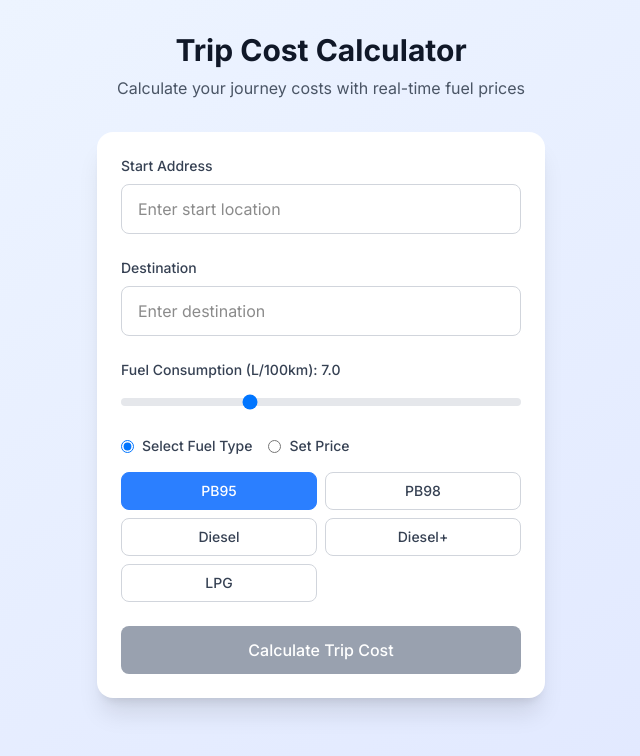
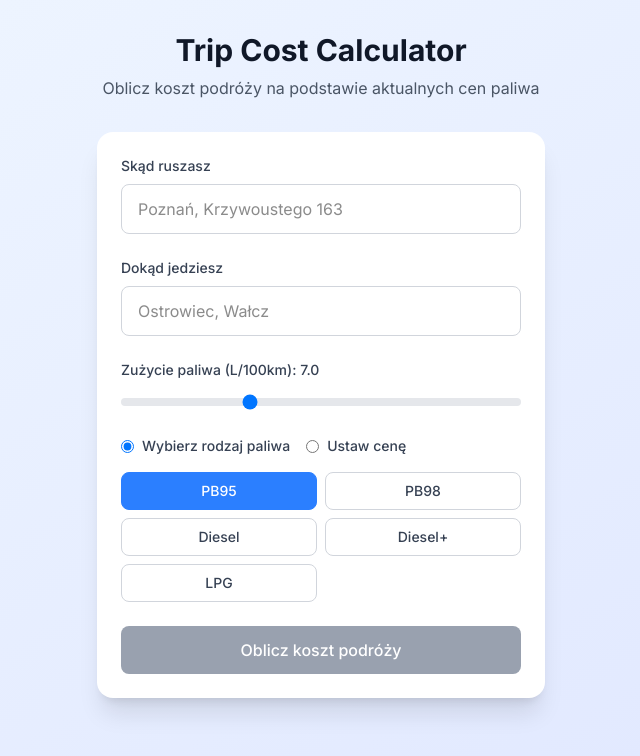
Before and after one commit to Martini310/Trip_Cost_Calc, a Next.js app in the folder frontend/: page / in a window 1280 px wide. Shown: the top 756 px of the page, without its empty margins (319-959 px from the left). Built offline with nearby package versions, Linux system fonts and the light colour scheme; no server answers.

Commit message:
refactor: Remove map volume from Docker configuration and update UI text to Polish in Trip Calculator and Result Modal components

```diff
--- a/frontend/src/app/page.tsx
+++ b/frontend/src/app/page.tsx
@@ -50,7 +50,7 @@ export default function Home() {
               Trip Cost Calculator
             </h1>
             <p className="text-gray-600">
-              Calculate your journey costs with real-time fuel prices
+              Oblicz koszt podróży na podstawie aktualnych cen paliwa
             </p>
           </div>
 
--- a/frontend/src/components/ResultModal.tsx
+++ b/frontend/src/components/ResultModal.tsx
@@ -30,7 +30,7 @@ export default function ResultModal({ result, onClose }: ResultModalProps) {
       <div className="bg-white rounded-2xl shadow-xl max-w-md w-full max-h-[90vh] overflow-y-auto">
         <div className="p-6">
           <div className="flex justify-between items-center mb-6">
-            <h2 className="text-2xl font-bold text-gray-900">Trip Results</h2>
+            <h2 className="text-2xl font-bold text-gray-900">Szczegóły podróży</h2>
             <button
               onClick={onClose}
               className="text-gray-400 hover:text-gray-600 transition-colors"
@@ -57,9 +57,9 @@ export default function ResultModal({ result, onClose }: ResultModalProps) {
             {/* Cost Information */}
             <div className="bg-green-50 rounded-lg p-4">
               <div className="text-center">
-                <p className="text-sm text-gray-600 mb-1">Total Cost</p>
+                <p className="text-sm text-gray-600 mb-1">Całkowity koszt</p>
                 <p className="text-3xl font-bold text-green-600">
-                  {result.trip_cost.toFixed(2)} PLN
+                  {result.trip_cost.toFixed(2)} zł
                 </p>
               </div>
             </div>
@@ -67,13 +67,13 @@ export default function ResultModal({ result, onClose }: ResultModalProps) {
             {/* Trip Details */}
             <div className="grid grid-cols-2 gap-4">
               <div className="bg-gray-50 rounded-lg p-4 text-center">
-                <p className="text-sm text-gray-600 mb-1">Distance</p>
+                <p className="text-sm text-gray-600 mb-1">Odległość</p>
                 <p className="text-xl font-semibold text-gray-900">
                   {(result.distance_value / 1000).toFixed(1)} km
                 </p>
               </div>
               <div className="bg-gray-50 rounded-lg p-4 text-center">
-                <div className="text-sm text-gray-600 mb-1">Duration</div>
+                <div className="text-sm text-gray-600 mb-1">Czas podróży</div>
                 <p className="text-xl font-semibold text-gray-900">
                   {formatDuration(result.duration_text)}
                 </p>
@@ -83,9 +83,9 @@ export default function ResultModal({ result, onClose }: ResultModalProps) {
             {/* Fuel Information */}
             <div className="bg-yellow-50 rounded-lg p-4">
               <div className="text-center">
-                <p className="text-sm text-gray-600 mb-1">Fuel Price</p>
+                <p className="text-sm text-gray-600 mb-1">Cena paliwa</p>
                 <p className="text-xl font-semibold text-yellow-700">
-                  {result.price} PLN/L
+                  {result.price} zł/l
                 </p>
                 <p className="text-sm text-gray-600 mt-1">
                   {typeof result.fuel_type === 'string' ? result.fuel_type : 'Custom Price'}
@@ -97,13 +97,13 @@ export default function ResultModal({ result, onClose }: ResultModalProps) {
             <div className="bg-indigo-50 rounded-lg p-4">
               <div className="grid grid-cols-2 gap-4">
                 <div className="text-center">
-                  <p className="text-sm text-gray-600 mb-1">Weather</p>
+                  <p className="text-sm text-gray-600 mb-1">Pogoda</p>
                   <p className="text-sm font-medium text-gray-900 capitalize">
                     {result.weather_description[0]}
                   </p>
                 </div>
                 <div className="text-center">
-                  <p className="text-sm text-gray-600 mb-1">Visibility</p>
+                  <p className="text-sm text-gray-600 mb-1">Widoczność</p>
                   <p className="text-sm font-medium text-gray-900">
                     {result.weather_description[1]}m
                   </p>
@@ -114,20 +114,20 @@ export default function ResultModal({ result, onClose }: ResultModalProps) {
             {/* Map Display */}
             <div className="bg-gray-100 rounded-lg p-4">
               <div className="text-center mb-3">
-                <p className="text-sm font-medium text-gray-700">Route Map</p>
+                <p className="text-sm font-medium text-gray-700">Trasa</p>
               </div>
               <div className="relative">
                 {!mapLoaded && !mapError && (
                   <div className="w-full h-32 bg-gray-200 rounded-lg flex items-center justify-center">
                     <div className="flex items-center space-x-2">
                       <div className="animate-spin rounded-full h-5 w-5 border-b-2 border-blue-600"></div>
-                      <p className="text-gray-500 text-sm">Loading map...</p>
+                      <p className="text-gray-500 text-sm">Ładowanie mapy...</p>
                     </div>
                   </div>
                 )}
                 {mapError && (
                   <div className="w-full h-32 bg-gray-200 rounded-lg flex items-center justify-center">
-                    <p className="text-gray-500 text-sm">Map unavailable</p>
+                    <p className="text-gray-500 text-sm">Mapa niedostępna</p>
                   </div>
                 )}
                 <img
@@ -146,7 +146,7 @@ export default function ResultModal({ result, onClose }: ResultModalProps) {
             onClick={onClose}
             className="w-full mt-6 bg-blue-600 text-white py-3 px-4 rounded-lg font-medium hover:bg-blue-700 transition-colors"
           >
-            Close
+            Zamknij
           </button>
         </div>
       </div>
--- a/frontend/src/components/TripCalculator.tsx
+++ b/frontend/src/components/TripCalculator.tsx
@@ -51,14 +51,14 @@ export default function TripCalculator({ onCalculate, isLoading }: TripCalculato
       {/* Origin */}
       <div>
         <label htmlFor="origin" className="block text-sm font-medium text-gray-700 mb-2">
-          Start Address
+          Skąd ruszasz
         </label>
         <input
           type="text"
           id="origin"
           value={origin}
           onChange={(e) => setOrigin(e.target.value)}
-          placeholder="Enter start location"
+          placeholder="Poznań, Krzywoustego 163"
           className="w-full px-4 py-3 border border-gray-300 rounded-lg focus:ring-2 focus:ring-blue-500 focus:border-transparent"
           required
         />
@@ -67,14 +67,14 @@ export default function TripCalculator({ onCalculate, isLoading }: TripCalculato
       {/* Destination */}
       <div>
         <label htmlFor="destination" className="block text-sm font-medium text-gray-700 mb-2">
-          Destination
+          Dokąd jedziesz
         </label>
         <input
           type="text"
           id="destination"
           value={destination}
           onChange={(e) => setDestination(e.target.value)}
-          placeholder="Enter destination"
+          placeholder="Ostrowiec, Wałcz"
           className="w-full px-4 py-3 border border-gray-300 rounded-lg focus:ring-2 focus:ring-blue-500 focus:border-transparent"
           required
         />
@@ -83,7 +83,7 @@ export default function TripCalculator({ onCalculate, isLoading }: TripCalculato
       {/* Fuel Consumption */}
       <div>
         <label htmlFor="consumption" className="block text-sm font-medium text-gray-700 mb-2">
-          Fuel Consumption (L/100km): {consumption.toFixed(1)}
+          Zużycie paliwa (L/100km): {consumption.toFixed(1)}
         </label>
         <input
           type="range"
@@ -109,7 +109,7 @@ export default function TripCalculator({ onCalculate, isLoading }: TripCalculato
               onChange={(e) => setFuelMode(e.target.value as 'type' | 'price')}
               className="mr-2"
             />
-            <span className="text-sm font-medium text-gray-700">Select Fuel Type</span>
+            <span className="text-sm font-medium text-gray-700">Wybierz rodzaj paliwa</span>
           </label>
           <label className="flex items-center">
             <input
@@ -120,7 +120,7 @@ export default function TripCalculator({ onCalculate, isLoading }: TripCalculato
               onChange={(e) => setFuelMode(e.target.value as 'type' | 'price')}
               className="mr-2"
             />
-            <span className="text-sm font-medium text-gray-700">Set Price</span>
+            <span className="text-sm font-medium text-gray-700">Ustaw cenę</span>
           </label>
         </div>
 
@@ -144,7 +144,7 @@ export default function TripCalculator({ onCalculate, isLoading }: TripCalculato
         ) : (
           <div>
             <label htmlFor="fuelPrice" className="block text-sm font-medium text-gray-700 mb-2">
-              Fuel Price (PLN/L): {fuelPrice.toFixed(2)}
+              Cena (ZŁ/L): {fuelPrice.toFixed(2)}
             </label>
             <input
               type="range"
@@ -169,10 +169,10 @@ export default function TripCalculator({ onCalculate, isLoading }: TripCalculato
         {isLoading ? (
           <div className="flex items-center justify-center">
             <div className="animate-spin rounded-full h-5 w-5 border-b-2 border-white mr-2"></div>
-            Calculating...
+            Obliczam...
           </div>
         ) : (
-          'Calculate Trip Cost'
+          'Oblicz koszt podróży'
         )}
       </button>
     </form>
```
Also changed, not shown: 1 other file (tests, documents, lock files or other folders).
